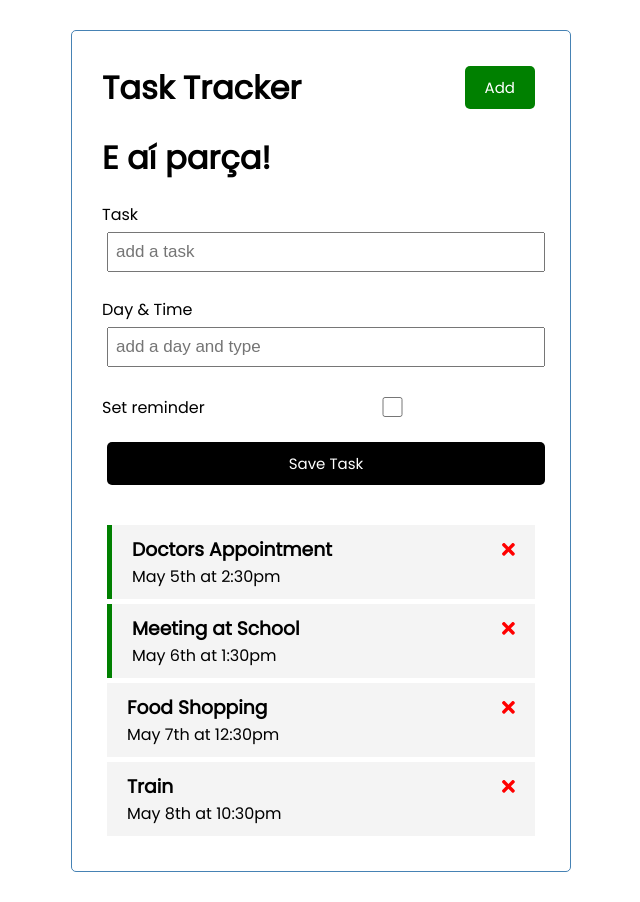
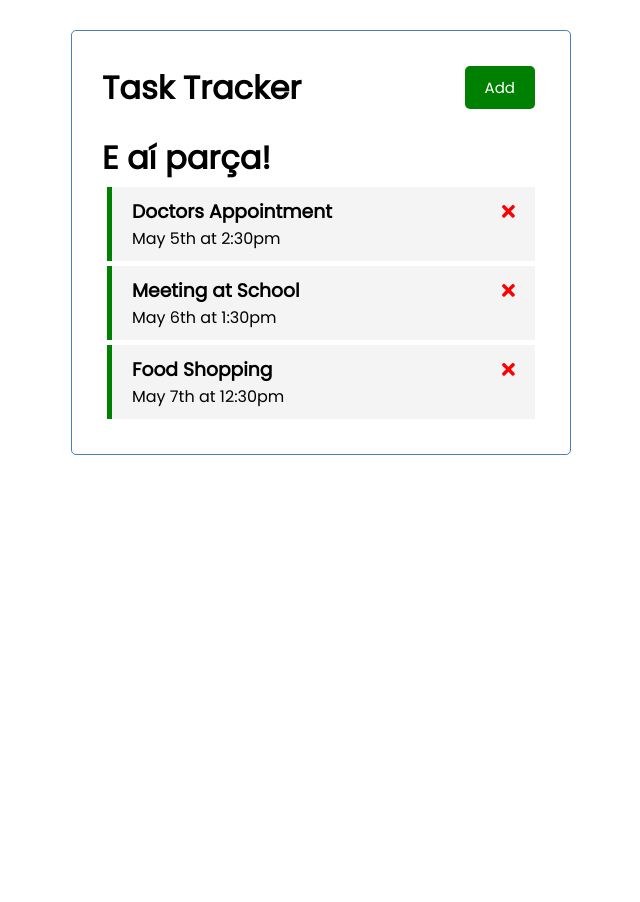
Before and after one commit to gilbertoalmeida/angular-crash-course, an Angular app: page / in a window 1280 px wide. Shown: the whole page, without its empty margins (319-959 px from the left). After the commit the page ends 800 px from the top, so only its background shows below. Built offline with nearby package versions, Linux system fonts and the light colour scheme; data requests are answered from the project's data file.

Commit message:
Created a uiService that holds the state of showing the form or not. And I toggle this with the Add button

```diff
--- a/db.json
+++ b/db.json
@@ -16,13 +16,7 @@
       "id": 3,
       "text": "Food Shopping",
       "day": "May 7th at 12:30pm",
-      "reminder": false
-    },
-    {
-      "id": 4,
-      "text": "Train",
-      "day": "May 8th at 10:30pm",
-      "reminder": false
+      "reminder": true
     }
   ]
 }
--- a/src/app/components/add-task/add-task.component.html
+++ b/src/app/components/add-task/add-task.component.html
@@ -1,5 +1,5 @@
 <!-- [()] is a two way binding. It is saving what's in the input to that variable -->
-<form class="add-form" (ngSubmit)="onSubmit()">
+<form *ngIf="showAddTask" class="add-form" (ngSubmit)="onSubmit()">
   <div class="form-control">
     <label for="text">Task</label>
     <input type="text" name="text" [(ngModel)]="text" id="text" placeholder="add a task" />
--- a/src/app/components/add-task/add-task.component.ts
+++ b/src/app/components/add-task/add-task.component.ts
@@ -1,5 +1,7 @@
 import { Component, OnInit, Output, EventEmitter } from '@angular/core';
 import { Task } from "../../Task"
+import { UiService } from '../../services/ui.service';
+import { Subscription } from 'rxjs';
 
 @Component({
   selector: 'app-add-task',
@@ -11,8 +13,12 @@
   text: string = "";
   day: string = "";
   reminder: boolean = false;
+  showAddTask!: boolean
+  subscription: Subscription
 
-  constructor() { }
+  constructor(private uiService: UiService) {
+    this.subscription = this.uiService.onToggle().subscribe(value => this.showAddTask = value)
+  }
 
   ngOnInit(): void {
   }
--- a/src/app/components/header/header.component.html
+++ b/src/app/components/header/header.component.html
@@ -1,5 +1,9 @@
 <header>
   <h1>{{title}}</h1>
-  <app-button color="green" text="Add" (btnClick)="toggleAddTask()"></app-button>
+  <app-button
+    color="{{showAddTask ? 'red' : 'green'}}"
+    text="{{showAddTask ? 'Close' : 'Add'}}"
+    (btnClick)="toggleAddTask()"
+    ></app-button>
   <!-- btnCLick here is a custom event that I am emiting when the button is clicked, see the button component. Intention is having a different function called per diferent buttons -->
 </header>
--- a/src/app/components/header/header.component.ts
+++ b/src/app/components/header/header.component.ts
@@ -1,4 +1,6 @@
 import { Component, OnInit } from '@angular/core';
+import { UiService } from '../../services/ui.service';
+import { Subscription } from 'rxjs';
 
 @Component({
   selector: 'app-header',
@@ -7,14 +9,24 @@
 })
 export class HeaderComponent implements OnInit {
   title: string = 'Task Tracker';
+  showAddTask!: boolean
+  subscription: Subscription
 
-  constructor() { }
+  constructor(private uiService: UiService) {
+    //I could have made the local showAddTask change in the local toggleAddTask, all inside this class alone
+    //However, I want the same variable to influence the button AND the form itself.
+    //That's why we made it all in a Service and we are subscribing to the variable
+    //everytime this.toggleAddTask fires, the toggleAddTask of the uiService will fire
+    //toggle the variable in the service and send it over a subject
+    //which we are subscribing here, can catch as value and make the local showAddTask equal to it.s
+    this.subscription = this.uiService.onToggle().subscribe(value => this.showAddTask = value)
+  }
 
   ngOnInit(): void {
   }
 
   toggleAddTask() {
-    alert("add a task")
+    this.uiService.toggleAddTask()
   }
 
 }
--- /dev/null
+++ b/src/app/services/ui.service.ts
@@ -0,0 +1,21 @@
+import { Injectable } from '@angular/core';
+import { Observable, Subject } from 'rxjs';
+
+@Injectable({
+  providedIn: 'root'
+})
+export class UiService {
+  private showAddTask: boolean = false
+  private subject = new Subject<any>()
+
+  constructor() { }
+
+  toggleAddTask(): void {
+    this.showAddTask = !this.showAddTask
+    this.subject.next(this.showAddTask)
+  }
+
+  onToggle(): Observable<any> {
+    return this.subject.asObservable()
+  }
+}
```
Also changed, not shown: 1 other file (tests, documents, lock files or other folders).
